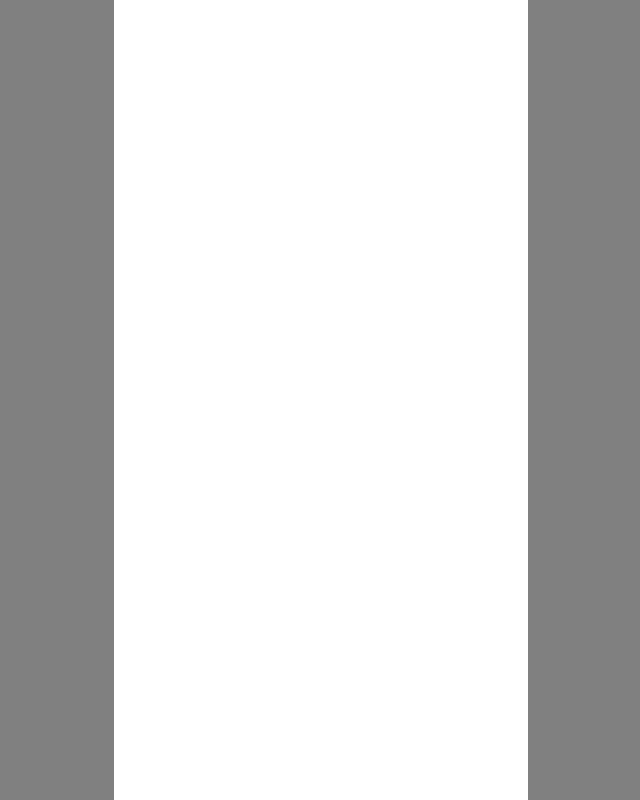
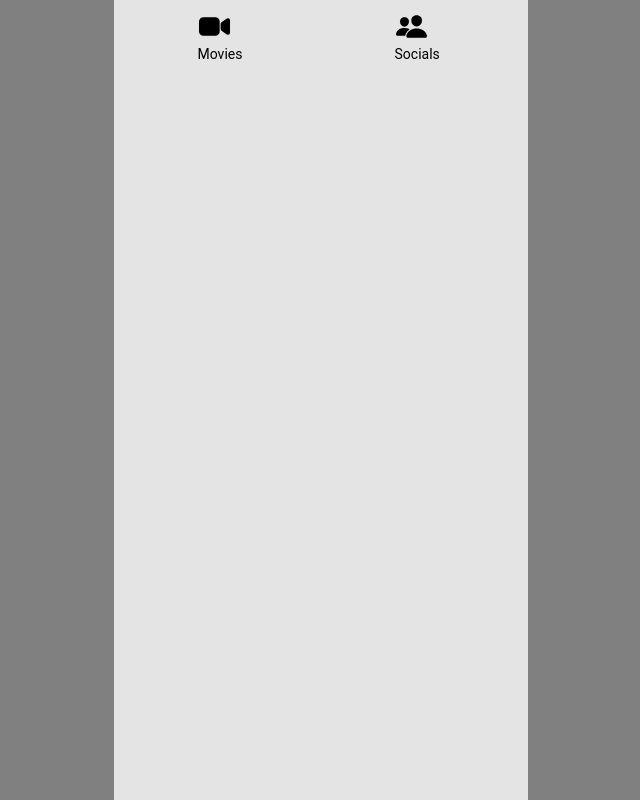
Before and after one commit to Jbholae/ionic-Movie, a React (Create React App) app: page /tabs in a window 1280 px wide. Shown: the whole page, without its empty margins (319-959 px from the left). Built offline with nearby package versions, Linux system fonts and the light colour scheme.

Commit message:
feat : added footerCompoonent

```diff
--- a/src/components/IonPageComponent.tsx
+++ b/src/components/IonPageComponent.tsx
@@ -1,5 +1,6 @@
-import { IonContent, IonPage } from "@ionic/react";
+import { IonContent, IonFooter, IonPage } from "@ionic/react";
 import styled from "styled-components";
+import FooterComponent from "./FooterComponent";
 
 const Wrapper = styled.div`
   max-width: 414px;
@@ -7,12 +8,12 @@ const Wrapper = styled.div`
   position: relative;
   min-height: 100vh;
 
-  background-color: white;
-  /* background: linear-gradient(
+  // background-color: white;
+  background: linear-gradient(
     0deg,
     rgba(255, 255, 255, 0.79) 0%,
     rgba(255, 255, 255, 0.79) 100%
-  ); */
+  );
   @media (max-width: 414px) {
     min-width: 100%;
   }
@@ -28,7 +29,12 @@ const IonPageComponent = ({ children }: any) => {
   return (
     <IonPage>
       <Content>
-        <Wrapper>{children}</Wrapper>
+        <Wrapper>
+          {children}
+          <IonFooter>
+            <FooterComponent />
+          </IonFooter>
+        </Wrapper>
       </Content>
     </IonPage>
   );
```
